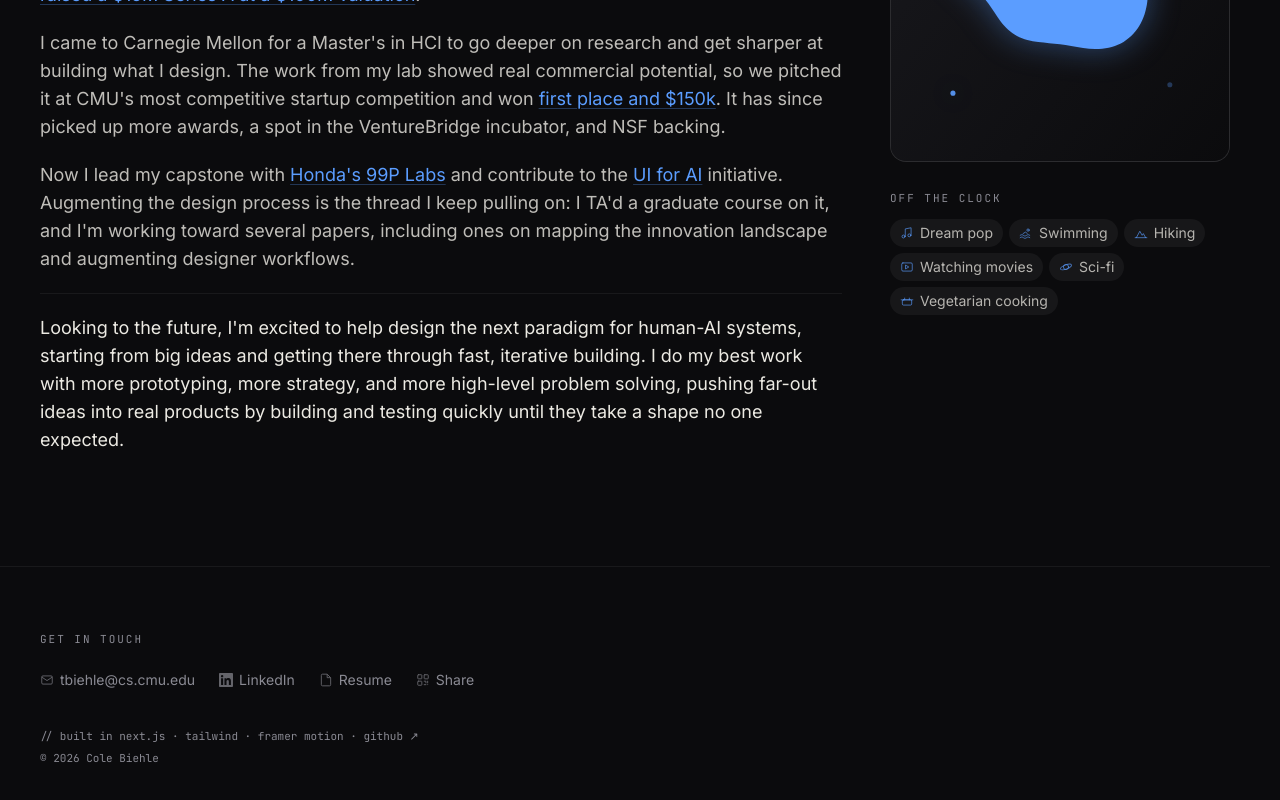
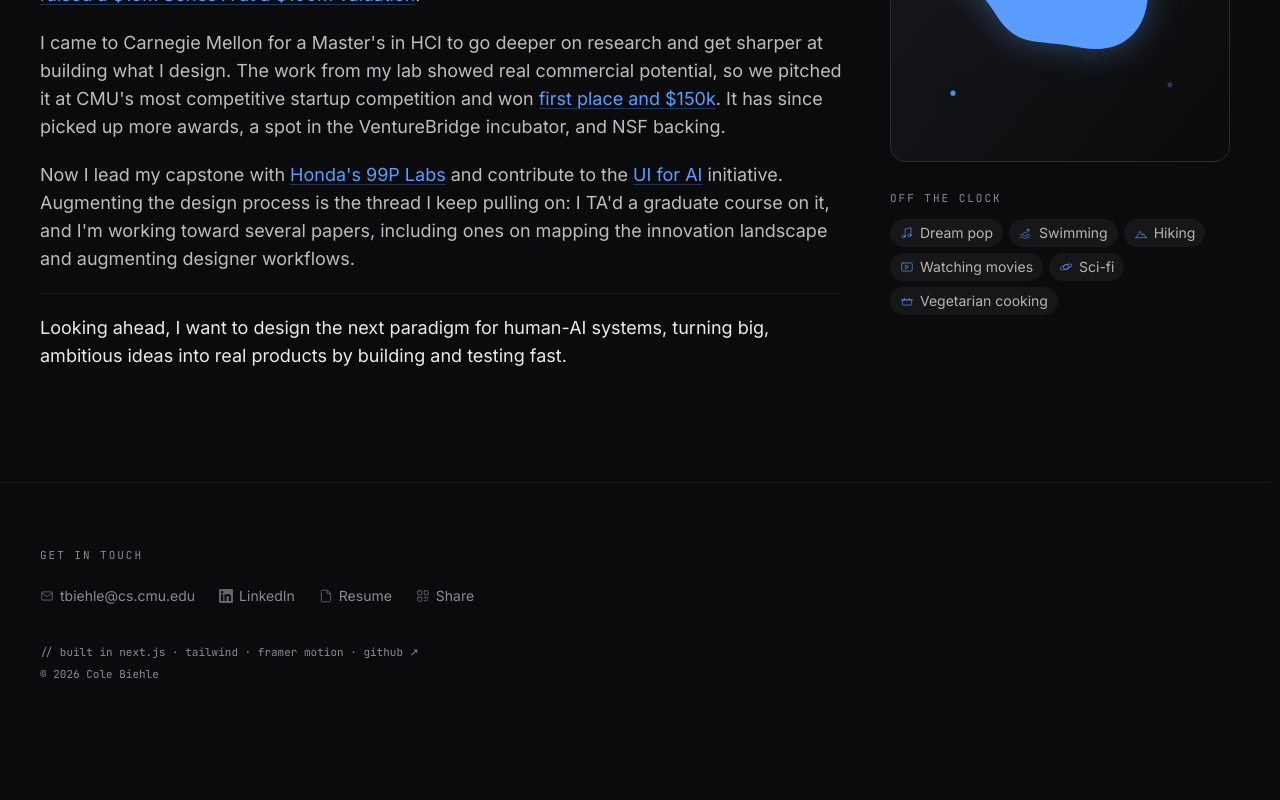
Before and after one commit to colebiehle/portfolio, a Next.js app: page / in a window 1280 px wide. Shown: the part 1782-2582 px from the top of the page. After the commit the page ends 2528 px from the top, so only its background shows below. Built offline with nearby package versions, Linux system fonts and the light colour scheme.

Commit message:
Tighten About close to one plain direction line
Co-Authored-By: Claude Opus 4.8 (1M context) <noreply@anthropic.com>

```diff
--- a/components/About.tsx
+++ b/components/About.tsx
@@ -145,12 +145,9 @@ export default function About() {
             {...reveal}
             className="text-ink border-t border-white/[0.06] pt-5 mt-1"
           >
-            Looking to the future, I&apos;m excited to help design the next
-            paradigm for human-AI systems, starting from big ideas and getting
-            there through fast, iterative building. I do my best work with more
-            prototyping, more strategy, and more high-level problem solving,
-            pushing far-out ideas into real products by building and testing
-            quickly until they take a shape no one expected.
+            Looking ahead, I want to design the next paradigm for human-AI
+            systems, turning big, ambitious ideas into real products by building
+            and testing fast.
           </motion.p>
         </div>
 
```
